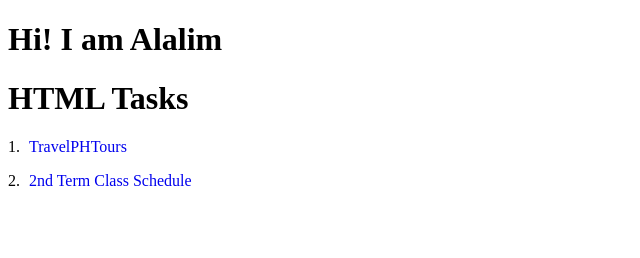
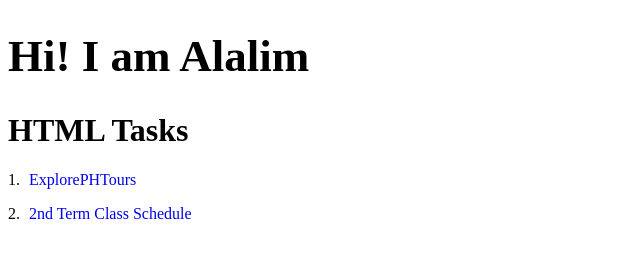
Before and after one commit to HeraldAlalim/HeraldAlalim.github.io, a plain HTML site: page index.html in a window 1280 px wide. Shown: the whole page, without its empty margins (0-640 px from the left). Drawn offline with Linux system fonts and the light colour scheme.

Commit message:
tenth commit

```diff
--- a/index.html
+++ b/index.html
@@ -6,9 +6,9 @@
 <title>My First Web Page</title>
 </head>
 <body>
-  <h1>Hi! I am Alalim </h1>
+  <h1 style="font-size: 45px;" >Hi! I am Alalim </h1>
   <h1>HTML Tasks</h1>
-  <p>1. <a href="https://heraldalalim.github.io/TravelPHTours/" style="background-color: none; text-decoration: none; padding: 2px 5px;">TravelPHTours</a></p>
+  <p>1. <a href="https://heraldalalim.github.io/AlalimExplorePHTours/" style="background-color: none; text-decoration: none; padding: 2px 5px;">ExplorePHTours</a></p>
   <p>2. <a href="https://heraldalalim.github.io/Schedule.github.io/" style="background-color: none; text-decoration: none; padding: 2px 5px;">2nd Term Class Schedule</a></p>
 
 
```
